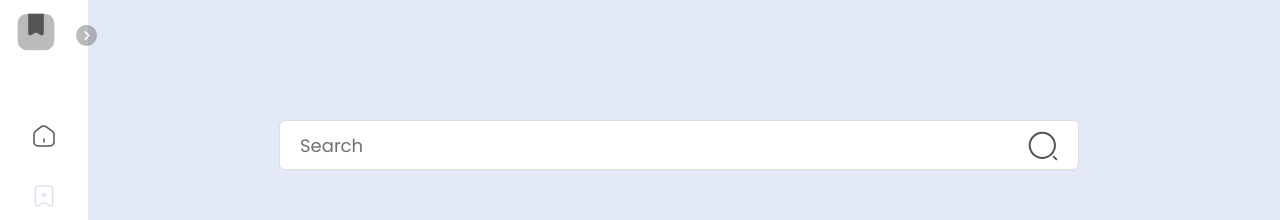
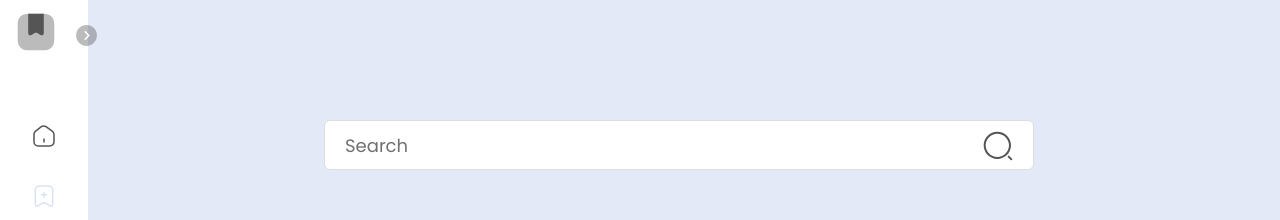
Before and after one commit to gazirahad7/bookmarks, a React (Vite) app: page / in a window 1280 px wide. Shown: the top 220 px of the page. Built offline with nearby package versions, Linux system fonts and the light colour scheme; no server answers; the database is empty.

Commit message:
Add: global style

```diff
--- a/src/components/styles/Global.styles.js
+++ b/src/components/styles/Global.styles.js
@@ -33,11 +33,21 @@ body {
   background-color: var(--body-color);
   transition: var(--tran-05);
 }
+button {
+  cursor: pointer;
+  transition: var(--tran-05);
+  border: none;
+  background-color: transparent;
+}
 .logo-cont{
   display: flex;
   align-items: center;
   gap: 10px;
 
+}
+a{
+  text-decoration: none;
+  color: var(--text-color);
 }
 /* .logo-text {
   display: flex;
@@ -157,7 +167,7 @@ body.dark  header .toggle {
 /* ====== searchbar css ====== */
 .searchbar {
   position: relative;
-  width: 80%;
+  width: 71%;
   height: 50px;
   margin: 0 auto;
   margin: 10% auto;
@@ -186,7 +196,19 @@ body.dark  header .toggle {
   font-size: 20px;
   color: var(--text-color);
   transition: var(--tran-03);
+
+.search-cont{
+  position: relative;
 }
+
+}
+.add-icon{
+  position: absolute;
+  top: 20%;
+  right: 15%;
+  bottom: 0;
+}
+
 .searchbar input:focus ~ .search-icon {
   color: var(--primary-color);
 }
@@ -236,14 +258,91 @@ body.dark  header .toggle {
   position: absolute;
   top: 8px;
   right: 8px;
-
   cursor: pointer;
   padding: 5px;
   border-radius: 5px;
-  transition: var(--tran-03);
   border: none;
   z-index: 100;
+  background-color: transparent;
 }
+
+
+/* ====== From style ====== */
+
+.add-list-cont{
+  display: flex;
+  flex-direction: column;
+  gap: 15px;
+  margin-top: 20px;
+}
+
+
+.add-list-cont input, select{
+  width: 100%;
+  height: 40px;
+  border: 1px solid var(--toggle-color);
+  border-radius: 6px;
+  padding: 0 20px;
+  margin: 4px 0px;
+  font-size: 18px;
+  color: var(--text-color);
+  transition: var(--tran-03);
+}
+
+.add-list-cont input:focus, select:focus{
+  outline: none;
+  border: 1px solid var(--primary-color);
+}
+.ctm-focus:focus{
+  margin: 4px 0px;
+  outline: none;
+  border: 1px solid var(--primary-color) !important;
+}
+.add-list-cont input::placeholder, select::placeholder{
+  color: var(--text-color);
+  font-size: 16px;
+}
+.add-list-cont .btn{
+  width: 100%;
+  height: 40px;
+  border: none;
+  border-radius: 6px;
+  padding: 0 20px;
+  font-size: 18px;
+  color: #000;
+  transition: var(--tran-03);
+  background-color: var(--primary-color);
+  cursor: pointer;
+  font-weight: 600;
+  margin-top: 10px;
+
+}
+
+.tagify{
+  border-radius: 5px;
+}
+.tagify.tagify--focus, .tagify__dropdown, .tagify__input::before{
+
+  border-color:  var(--primary-color) !important;
+}
+
+
+.action-btn{
+  position: absolute;
+  top:  15%;
+  right: -5px;
+  font-size: 20px;
+  display: flex;
+  flex-direction: column;
+  justify-content: center;
+  align-items: center;
+  gap: 10px;
+  cursor: pointer;
+  transition: var(--tran-03);
+  z-index: 100;
+  opacity: 0;
+}
+
 `;
 
 export default GlobalStyles;
```
